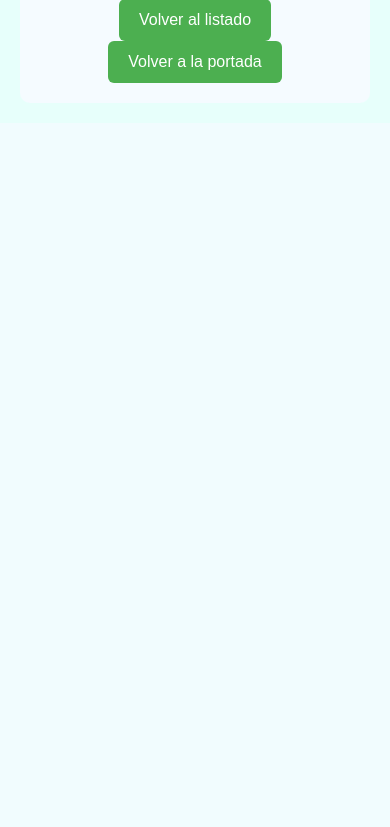
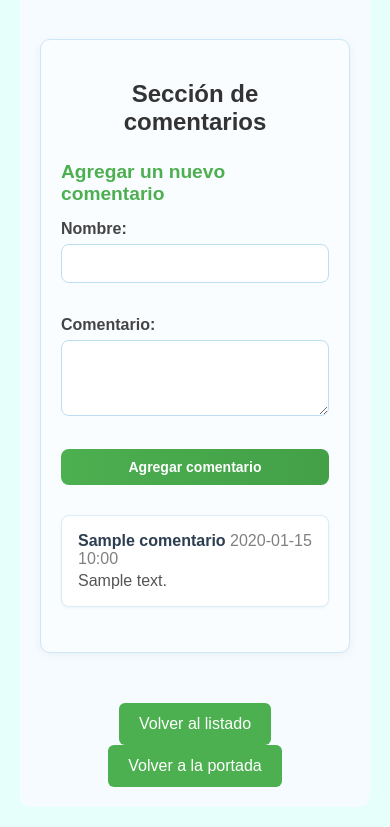
Before and after one commit to pablocoop/desarrollo_web_pablo_osorio, a Flask app: page /aviso/1 in a window 390 px wide. Shown: the part 850-1677 px from the top of the page. Before the commit the page ends 933 px from the top, so only its background shows below. Run offline with Flask 3, Linux system fonts and the light colour scheme; tables that the repository leaves empty hold one stand-in row (values such as "Sample post"); parts of the project's set-up code (start-up, migrations or seed data) failed here and were passed over; grey boxes are pictures that could not be loaded.

Commit message:
Add comments section UI to post page
Introduced a new comments section in show_post.html, including a styled form for submitting comments and a dynamic comments list. Updated styles.css with dedicated styles for the comments section, form, alerts, and responsive design. Linked a new comments.js script and initialized comment functionality on page load.

```diff
--- a/static/css/styles.css
+++ b/static/css/styles.css
@@ -93,7 +93,7 @@ footer{
     padding: 10px;
     color: #777;
 }
-form {
+form:not(#form-comentario) {
   display: flex;
   flex-direction: column;
   gap: 30px;
@@ -306,3 +306,132 @@ textarea {
 .paginacion a:hover {
   background-color: #45a049;
 }
+
+#seccion-comentarios {
+  background-color: #fafdff;
+  border: 1px solid #cce7f5;
+  border-radius: 10px;
+  padding: 30px;
+  margin: 50px auto;
+  max-width: 680px;
+  box-shadow: 0 2px 10px rgba(0,0,0,0.05);
+}
+
+/* Títulos */
+#seccion-comentarios h2 {
+  color: #333;
+  text-align: center;
+  margin-bottom: 25px;
+}
+
+#seccion-comentarios h3 {
+  color: #4CAF50;
+  margin-bottom: 15px;
+  font-size: 1.2rem;
+}
+
+/* Formularios dentro de la sección de comentarios */
+#form-comentario {
+  display: flex;
+  flex-direction: column;
+  gap: 18px;
+}
+
+/* Cada campo */
+#form-comentario .campo-form {
+  display: flex;
+  flex-direction: column;
+}
+
+#form-comentario label {
+  font-weight: bold;
+  margin-bottom: 6px;
+  color: #444;
+}
+
+#form-comentario input[type="text"],
+#form-comentario textarea {
+  width: 100%;
+  border: 1px solid #bcdff1;
+  border-radius: 8px;
+  padding: 10px 12px;
+  font-size: 15px;
+  transition: border-color 0.2s, box-shadow 0.2s;
+}
+
+#form-comentario input:focus,
+#form-comentario textarea:focus {
+  border-color: #4CAF50;
+  outline: none;
+  box-shadow: 0 0 4px rgba(76, 175, 80, 0.2);
+}
+
+/* Botón */
+#form-comentario button {
+  background: linear-gradient(90deg, #4CAF50, #43a047);
+  color: white;
+  border: none;
+  padding: 12px;
+  border-radius: 8px;
+  font-size: 16px;
+  font-weight: bold;
+  cursor: pointer;
+  transition: background 0.3s, transform 0.2s;
+}
+
+#form-comentario button:hover {
+  background: linear-gradient(90deg, #45a049, #388e3c);
+  transform: translateY(-2px);
+}
+
+/* Mensajes */
+.alert {
+  border-radius: 8px;
+  padding: 12px 16px;
+  margin-bottom: 15px;
+}
+
+.alert.success {
+  background-color: #e9f9ee;
+  border-left: 6px solid #4CAF50;
+}
+
+.alert.error {
+  background-color: #fde7e7;
+  border-left: 6px solid #f44336;
+}
+
+/* Listado de comentarios */
+#lista-comentarios {
+  margin-top: 30px;
+}
+
+#lista-comentarios .comentario-item {
+  background-color: #ffffff;
+  border: 1px solid #d9edf7;
+  border-radius: 8px;
+  padding: 12px 16px;
+  margin-bottom: 15px;
+  box-shadow: 0 1px 3px rgba(0,0,0,0.05);
+}
+
+#lista-comentarios .comentario-item strong {
+  color: #2c3e50;
+}
+
+#lista-comentarios .comentario-item p {
+  margin: 4px 0;
+  color: #555;
+}
+
+/* Responsividad */
+@media screen and (max-width: 600px) {
+  #seccion-comentarios {
+    padding: 20px;
+  }
+
+  #form-comentario button {
+    font-size: 14px;
+    padding: 10px;
+  }
+}
--- a/templates/show_post.html
+++ b/templates/show_post.html
@@ -46,11 +46,44 @@
       <button id="btn-cerrar" onclick="cerrarFoto()">Cerrar</button>
     </div>
 
+    <div id="seccion-comentarios" style="margin-top: 40px;">
+      <h2> Sección de comentarios</h2>
+      <div id="mensaje-exito" class="alert success" style="display:none;"></div>
+      <!-- Errores -->
+      <div id="errores-comentario" class="alert error" style="display:none;"></div>
+
+
+      <!-- Formulario para nuevo comentario -->
+      <h3>Agregar un nuevo comentario</h3>
+      <form id="form-comentario" class="form-comentario">
+        <div class="campo-form">
+          <label for="nombre">Nombre:</label>
+          <input type="text" id="nombre" name="nombre" maxlength="80" required>
+        </div>
+        <div class="campo-form">
+          <label for="texto">Comentario:</label>
+          <textarea id="texto" name="texto" rows="3" maxlength="300" required></textarea>
+        </div>
+        <button type="submit">Agregar comentario</button>
+      </form>
+      <!-- Listado dinámico de comentarios -->
+      <div id="lista-comentarios" style="margin-bottom: 25px;">
+        <p>Cargando comentarios...</p>
+      </div>
+
+    </div>
     <div class="botones">
       <button onclick="location.href='{{ url_for('listado') }}'">Volver al listado</button>
       <button onclick="location.href='{{ url_for('index') }}'">Volver a la portada</button>
     </div>
   </div>
   <script src="{{ url_for('static', filename='js/photo.js') }}"></script>
+  <script src="{{ url_for('static', filename='js/comments.js') }}"></script>
+  <script>
+      // Inicializar comentarios al cargar la página
+      document.addEventListener("DOMContentLoaded", () => {
+        initComments({{ aviso.id }});
+      });
+  </script>
 </body>
 </html>
```
